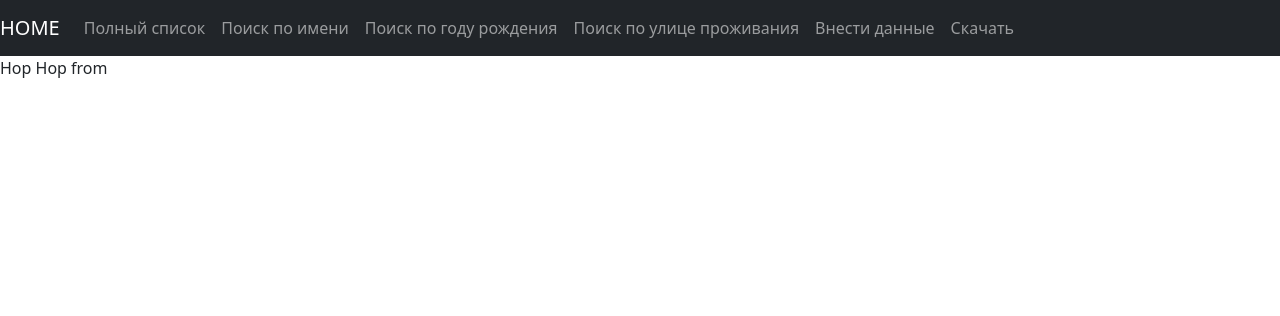
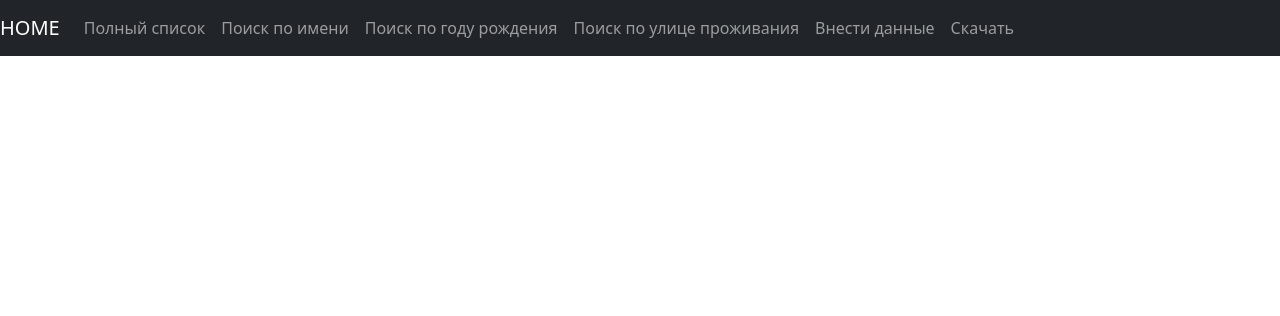
Before and after one commit to dgiart/adminpanel, a Flask app: page /showall in a window 1280 px wide. Shown: the top 316 px of the page. Run offline with Flask 2, Linux system fonts and the light colour scheme; data that the repository does not hold is empty.

Commit message:
hop-hop deleted

```diff
--- a/templates/showall.html
+++ b/templates/showall.html
@@ -13,5 +13,5 @@
     {% endfor %}
 
 
-  {{ n }} Hop  Hop from {{m}}
+
 {% endblock %}
```
